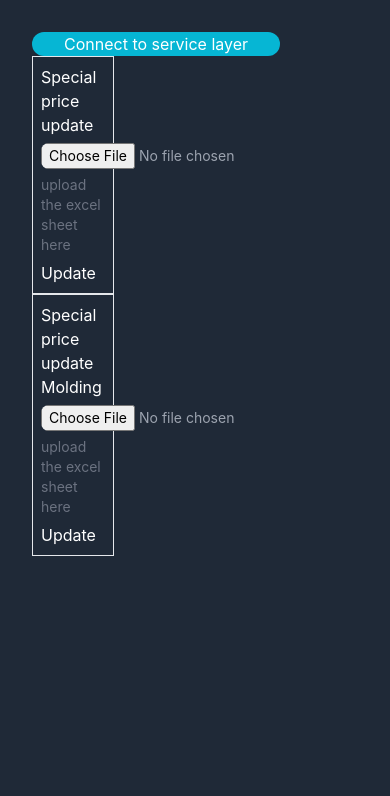
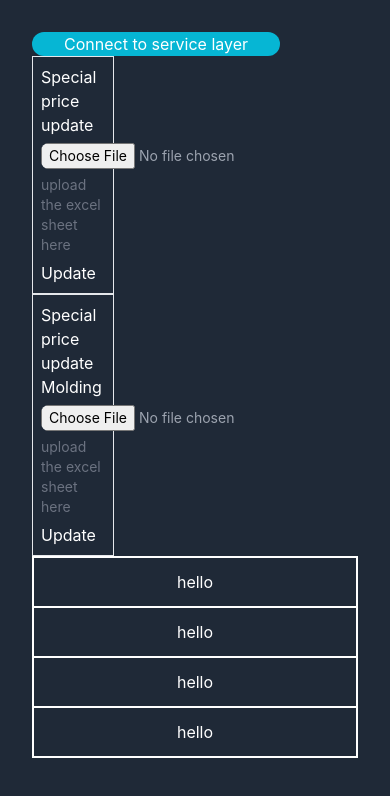
Before and after one commit to ruiqiy4-1663775/my-app, a React (Create React App) app: page / in a window 390 px wide. Shown: the top 796 px of the page. Built offline with nearby package versions, Linux system fonts and the light colour scheme.

Commit message:
responsive grid.

```diff
--- a/src/App.js
+++ b/src/App.js
@@ -1,6 +1,7 @@
 import FileUpload from './fileUpload';
 import { Login } from './login';
 import {priceUpdate, priceUpdateMolding} from './utility';
+import Form from './form';
 
 function App() {
   return (
@@ -8,6 +9,7 @@ function App() {
       <Login/>
       <FileUpload priceUpdate={priceUpdate} title={'Special price update'} indexArray={[1, 8, 9, 10, 11, 12, 13, 14, 15, 16, 17, 18]}/>
       <FileUpload priceUpdate={priceUpdateMolding} title={'Special price update Molding'} indexArray={[1, 6, 7, 8, 9, 10]}/>
+      <Form/>
     </div>
   );
 }
--- /dev/null
+++ b/src/form.js
@@ -0,0 +1,13 @@
+function Form() {
+
+    return (
+        <form className="border border-white grid grid-cols-1 lg:grid-cols-3 container gap-x-20">
+            <div className="border border-white text-center p-3">hello</div>
+            <div className="border border-white text-center p-3">hello</div>
+            <div className="border border-white text-center p-3">hello</div>
+            <div className="border border-white text-center p-3">hello</div>
+        </form>
+    )
+}
+
+export default Form;
```
